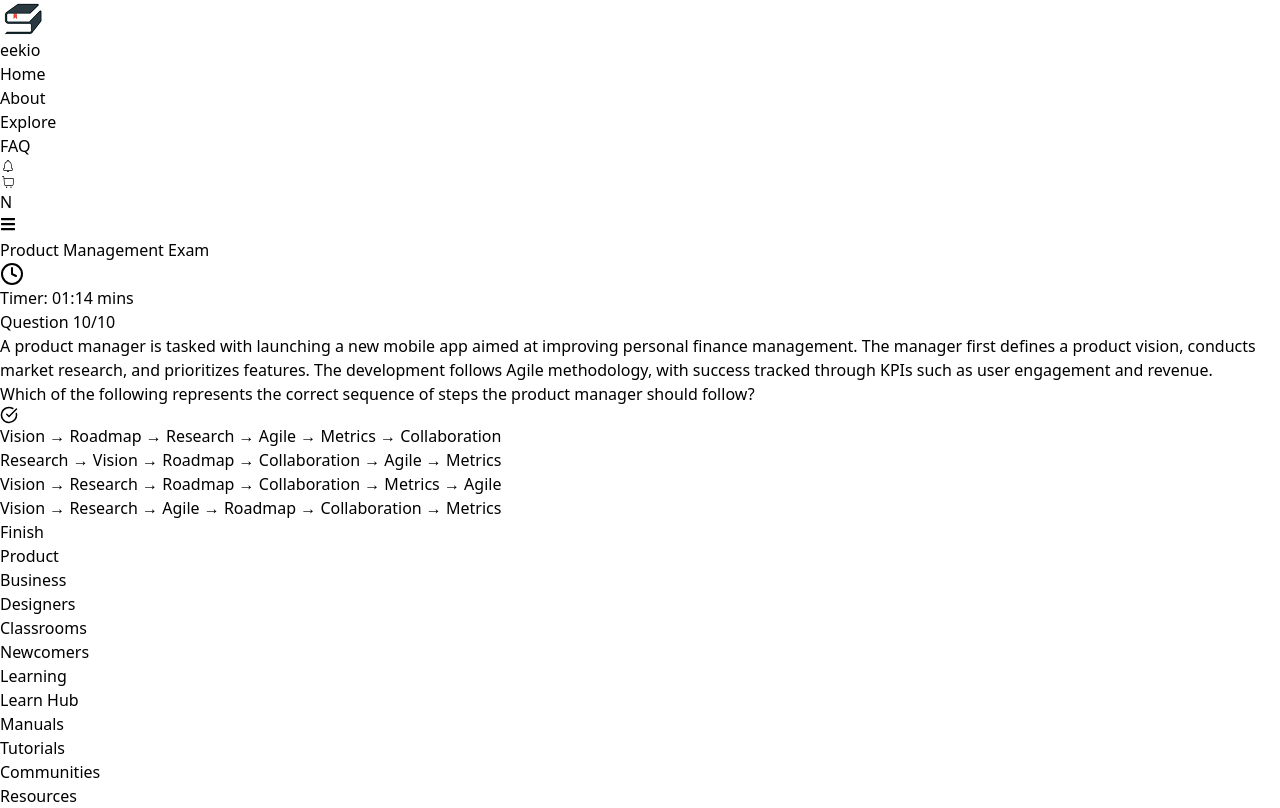
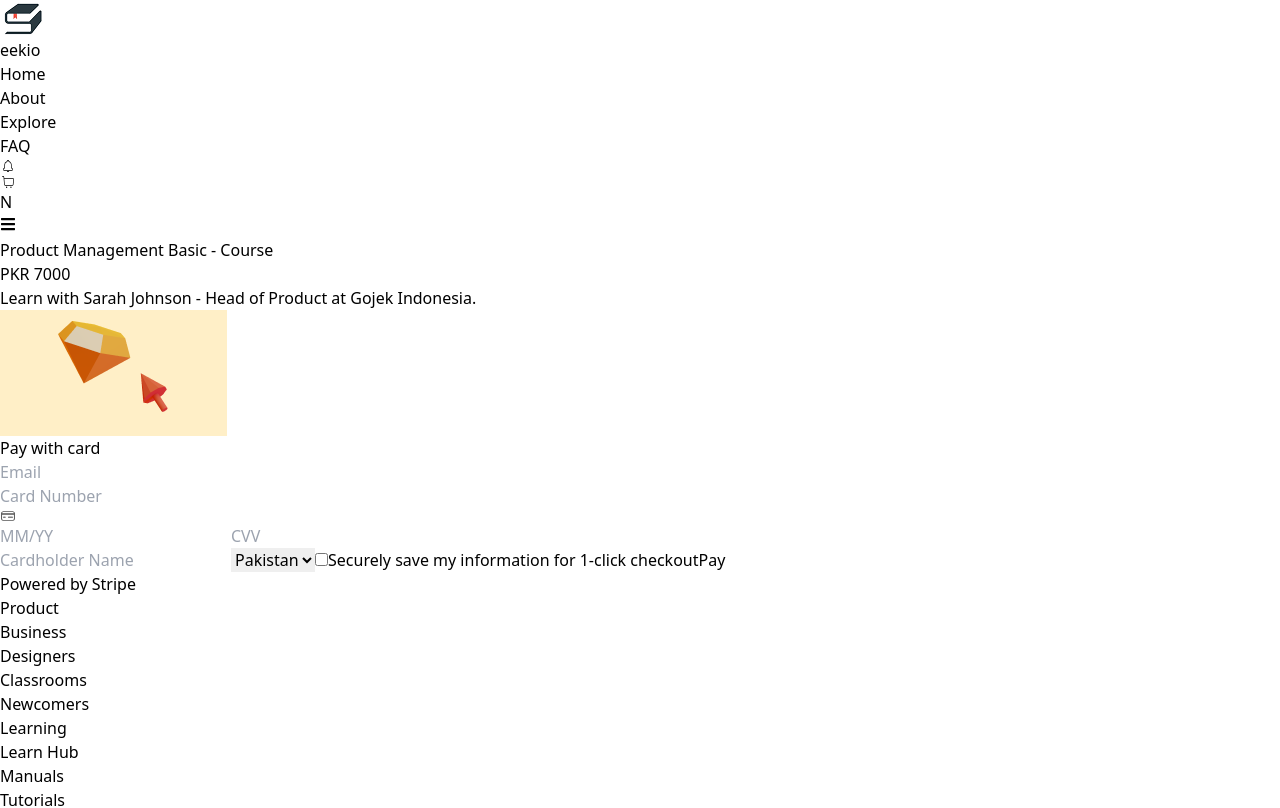
Before and after one commit to FarazAhmad18/Seekio, a React (Vite) app: page / in a window 1280 px wide. Shown: the top 808 px of the page. Built offline with nearby package versions, Linux system fonts and the light colour scheme.

Commit message:
Payment page added

```diff
--- a/src/App.jsx
+++ b/src/App.jsx
@@ -6,12 +6,13 @@
 import CourseDesc from "./pages/CourseDesc"
 import ExploreCourses from "./pages/ExploreCourses"
 import Exam from './pages/Exam'
-
+import Payment from './pages/Payment'
 function App() {
   return (
 <>
 <Navbar/>
-<Exam/>
+<Payment/>
+{/* <Exam/> */}
 {/* <Instructor/> */}
 {/* <ExploreCourses/> */}
 {/* <CourseDesc/> */}
--- a/src/components/Footer.jsx
+++ b/src/components/Footer.jsx
@@ -52,12 +52,12 @@
         <div className="text-center mt-10">
           <h2 className="text-lg font-semibold">SEEKIO</h2>
           <p className="text-gray-600">&copy; 2025 SEEKIO. All rights reserved.</p>
-          <div className="flex justify-center space-x-4 mt-4 text-xl">
+          {/* <div className="flex justify-center space-x-4 mt-4 text-xl">
             <i className="fab fa-facebook cursor-pointer"></i>
             <i className="fab fa-twitter cursor-pointer"></i>
             <i className="fab fa-instagram cursor-pointer"></i>
             <i className="fas fa-rss cursor-pointer"></i>
-          </div>
+          </div> */}
         </div>
       </footer>
     );
--- /dev/null
+++ b/src/pages/Payment.jsx
@@ -0,0 +1,149 @@
+import React, { useState } from "react";
+import courseThumbNail from "../assets/courseimg1.png";
+import { CiCreditCard1 } from "react-icons/ci";
+
+const CoursePayment = () => {
+  const [formData, setFormData] = useState({
+    email: "",
+    cardNumber: "",
+    expiry: "",
+    cvv: "",
+    cardholderName: "",
+    country: "Pakistan",
+    saveInfo: false,
+  });
+
+  const handleChange = (e) => {
+    const { name, value, type, checked } = e.target;
+    setFormData({
+      ...formData,
+      [name]: type === "checkbox" ? checked : value,
+    });
+  };
+
+  const handleSubmit = (e) => {
+    e.preventDefault();
+    console.log("Payment Submitted:", formData);
+  };
+
+  return (
+    <div className="max-w-4xl mx-auto bg-white shadow-lg rounded-lg flex flex-col md:flex-row p-6">
+      {/* Left - Course Details */}
+      <div className="w-full md:w-1/2 border-r p-6">
+        <h2 className="text-xl font-bold text-blue-700">
+          Product Management Basic - Course
+        </h2>
+        <p className="text-lg font-bold text-green-600 mt-1">PKR 7000</p>
+        <p className="text-gray-600 mt-2 text-sm">
+          Learn with Sarah Johnson - Head of Product at Gojek Indonesia.
+        </p>
+        <img
+          src={courseThumbNail}
+          alt="Course Thumbnail"
+          className="mt-4 w-full h-auto max-w-xs md:max-w-sm mx-auto rounded-lg shadow-md"
+        />
+      </div>
+
+      {/* Right - Payment Form */}
+      <div className="w-full md:w-1/2 p-6">
+        <h2 className="text-lg font-bold mb-4">Pay with card</h2>
+        <form onSubmit={handleSubmit} className="space-y-4">
+          <input
+            type="email"
+            name="email"
+            value={formData.email}
+            onChange={handleChange}
+            placeholder="Email"
+            className="w-full border p-3 rounded-lg focus:ring-2 focus:ring-blue-400"
+            required
+          />
+
+          {/* Card Details */}
+          <div className="relative">
+            <input
+              type="text"
+              name="cardNumber"
+              value={formData.cardNumber}
+              onChange={handleChange}
+              placeholder="Card Number"
+              className="w-full border p-3 pr-14 rounded-lg"
+              required
+            />
+            <CiCreditCard1 className="absolute right-3 top-1/2 transform -translate-y-1/2 text-black w-10 h-10" />
+          </div>
+
+          <div className="flex gap-3">
+            <input
+              type="text"
+              name="expiry"
+              value={formData.expiry}
+              onChange={handleChange}
+              placeholder="MM/YY"
+              className="w-1/2 border p-3 rounded-lg"
+              required
+            />
+            <input
+              type="text"
+              name="cvv"
+              value={formData.cvv}
+              onChange={handleChange}
+              placeholder="CVV"
+              className="w-1/2 border p-3 rounded-lg"
+              required
+            />
+          </div>
+
+          {/* Cardholder Name */}
+          <input
+            type="text"
+            name="cardholderName"
+            value={formData.cardholderName}
+            onChange={handleChange}
+            placeholder="Cardholder Name"
+            className="w-full border p-3 rounded-lg"
+            required
+          />
+
+          {/* Country Selection */}
+          <select
+            name="country"
+            value={formData.country}
+            onChange={handleChange}
+            className="w-full border p-3 rounded-lg"
+          >
+            <option value="Pakistan">Pakistan</option>
+            <option value="USA">USA</option>
+            <option value="UK">UK</option>
+            <option value="India">India</option>
+          </select>
+
+          {/* Save Info Checkbox */}
+          <label className="flex items-center">
+            <input
+              type="checkbox"
+              name="saveInfo"
+              checked={formData.saveInfo}
+              onChange={handleChange}
+              className="mr-2"
+            />
+            Securely save my information for 1-click checkout
+          </label>
+
+          {/* Pay Button */}
+          <button
+            type="submit"
+            className="w-full bg-blue-600 text-white py-3 rounded-lg font-bold hover:bg-blue-700 transition"
+          >
+            Pay
+          </button>
+
+          <p className="text-center text-gray-500 text-sm mt-2">
+            Powered by <span className="font-bold">Stripe</span>
+          </p>
+        </form>
+      </div>
+    </div>
+  );
+};
+
+export default CoursePayment;
```
Also changed, not shown: src/pages/Exam.jsx (line endings or trailing spaces).
